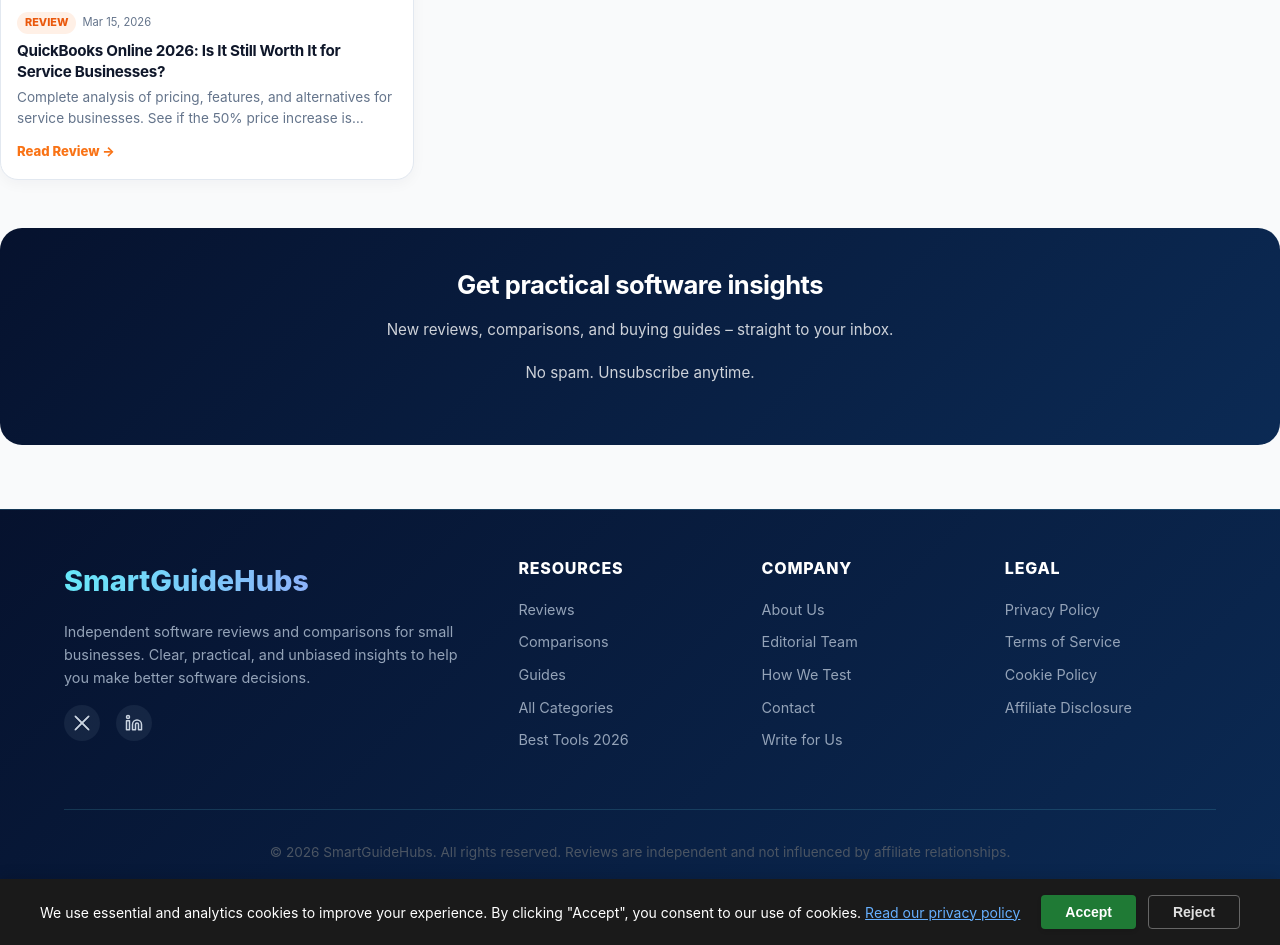
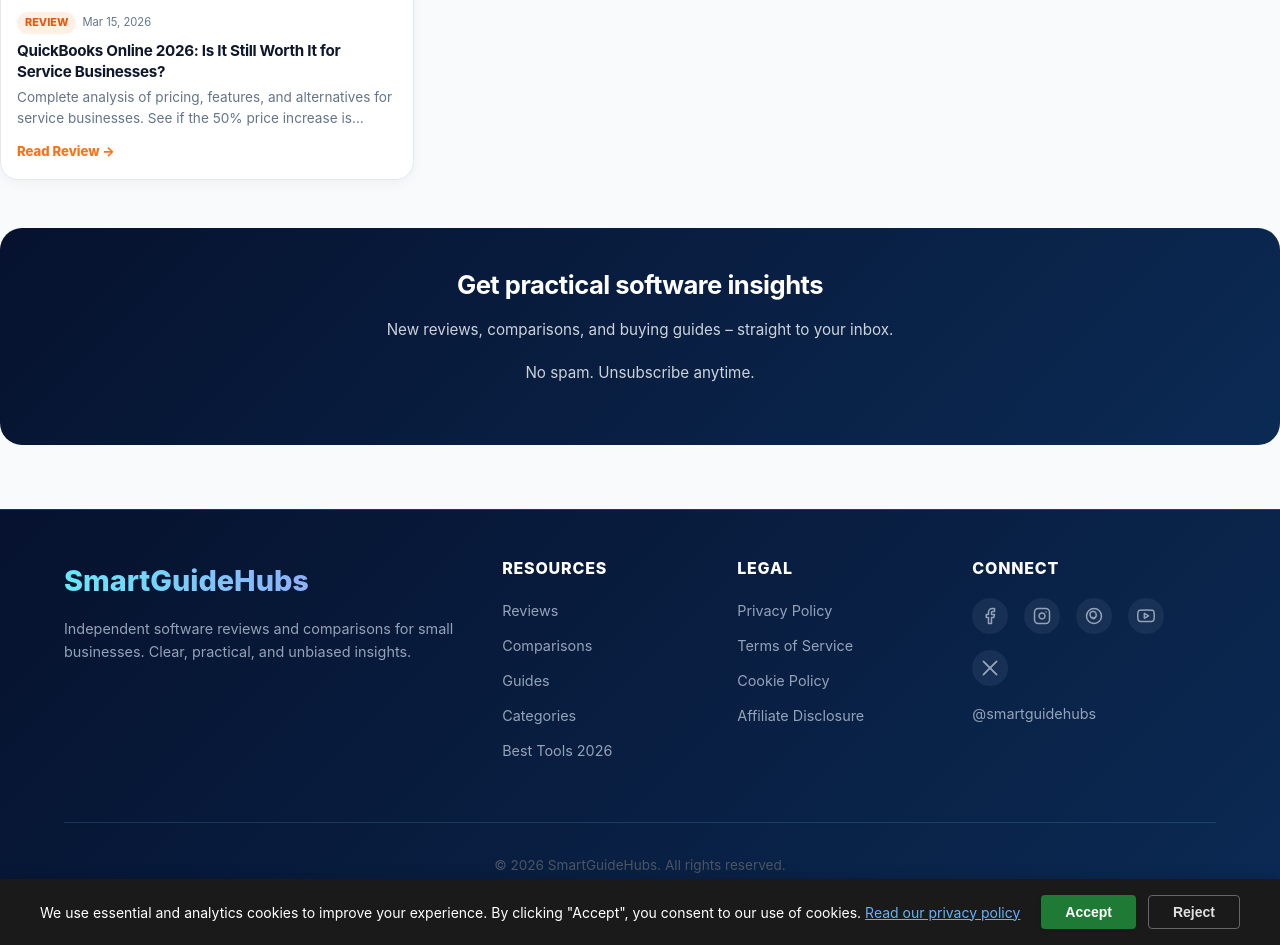
Before and after one commit to Yanniga01/gilliansperkin.github.io, a Jekyll site: the page built from index.md, in a window 1280 px wide and 1400 px high, scrolled down 2726 px, cut to the strip 455-1400 px from the top of the window. Built offline with Jekyll 4.4.1, drawn with Linux system fonts in a browser that asks for light colours.

Commit message:
Update footer.html

```diff
--- a/_includes/footer.html
+++ b/_includes/footer.html
@@ -1,46 +1,26 @@
 <footer class="site-footer">
   <div class="footer-container">
     <div class="footer-grid">
-      <!-- Brand Column -->
-      <div class="footer-brand">
+      <!-- Column 1: About -->
+      <div class="footer-col">
         <div class="footer-logo">SmartGuideHubs</div>
-        <p>Independent software reviews and comparisons for small businesses. Clear, practical, and unbiased insights to help you make better software decisions.</p>
-        <div class="footer-social">
-          <a href="#" class="social-link" aria-label="X (Twitter)" rel="noopener">
-            <svg xmlns="http://www.w3.org/2000/svg" width="18" height="18" viewBox="0 0 24 24" fill="none" stroke="currentColor" stroke-width="2" stroke-linecap="round" stroke-linejoin="round"><path d="M4 4l11.733 11.733M20 4L8.267 15.733M4 20l5.267-5.267M20 20l-5.267-5.267"/><line x1="3" y1="3" x2="21" y2="21"/><line x1="3" y1="21" x2="21" y2="3"/></svg>
-          </a>
-          <a href="#" class="social-link" aria-label="LinkedIn" rel="noopener">
-            <svg xmlns="http://www.w3.org/2000/svg" width="18" height="18" viewBox="0 0 24 24" fill="none" stroke="currentColor" stroke-width="2" stroke-linecap="round" stroke-linejoin="round"><path d="M16 8a6 6 0 0 1 6 6v7h-4v-7a2 2 0 0 0-2-2 2 2 0 0 0-2 2v7h-4v-7a6 6 0 0 1 6-6z"/><rect x="2" y="9" width="4" height="12"/><circle cx="4" cy="4" r="2"/></svg>
-          </a>
-        </div>
+        <p>Independent software reviews and comparisons for small businesses. Clear, practical, and unbiased insights.</p>
       </div>
 
-      <!-- Resources Column -->
-      <div class="footer-links">
+      <!-- Column 2: Resources -->
+      <div class="footer-col">
         <h4>Resources</h4>
         <ul>
           <li><a href="/reviews/">Reviews</a></li>
           <li><a href="/comparisons/">Comparisons</a></li>
           <li><a href="/guides/">Guides</a></li>
-          <li><a href="/categories/">All Categories</a></li>
+          <li><a href="/categories/">Categories</a></li>
           <li><a href="/best-tools/">Best Tools 2026</a></li>
         </ul>
       </div>
 
-      <!-- Company Column -->
-      <div class="footer-links">
-        <h4>Company</h4>
-        <ul>
-          <li><a href="/about/">About Us</a></li>
-          <li><a href="/editorial-team/">Editorial Team</a></li>
-          <li><a href="/how-we-test-software/">How We Test</a></li>
-          <li><a href="/contact/">Contact</a></li>
-          <li><a href="/write-for-us/">Write for Us</a></li>
-        </ul>
-      </div>
-
-      <!-- Legal Column -->
-      <div class="footer-links">
+      <!-- Column 3: Legal -->
+      <div class="footer-col">
         <h4>Legal</h4>
         <ul>
           <li><a href="/privacy/">Privacy Policy</a></li>
@@ -49,20 +29,42 @@
           <li><a href="/disclosure/">Affiliate Disclosure</a></li>
         </ul>
       </div>
+
+      <!-- Column 4: Social -->
+      <div class="footer-col">
+        <h4>Connect</h4>
+        <div class="footer-social">
+          <a href="https://facebook.com/smartguidehubs" class="social-link" target="_blank" rel="noopener" aria-label="Facebook">
+            <svg xmlns="http://www.w3.org/2000/svg" width="18" height="18" viewBox="0 0 24 24" fill="none" stroke="currentColor" stroke-width="2" stroke-linecap="round" stroke-linejoin="round"><path d="M18 2h-3a5 5 0 0 0-5 5v3H7v4h3v8h4v-8h3l1-4h-4V7a1 1 0 0 1 1-1h3z"/></svg>
+          </a>
+          <a href="https://instagram.com/smartguidehubs" class="social-link" target="_blank" rel="noopener" aria-label="Instagram">
+            <svg xmlns="http://www.w3.org/2000/svg" width="18" height="18" viewBox="0 0 24 24" fill="none" stroke="currentColor" stroke-width="2" stroke-linecap="round" stroke-linejoin="round"><rect x="2" y="2" width="20" height="20" rx="5" ry="5"/><path d="M16 11.37A4 4 0 1 1 12.63 8 4 4 0 0 1 16 11.37z"/><line x1="17.5" y1="6.5" x2="17.51" y2="6.5"/></svg>
+          </a>
+          <a href="https://pinterest.com/smartguidehubs" class="social-link" target="_blank" rel="noopener" aria-label="Pinterest">
+            <svg xmlns="http://www.w3.org/2000/svg" width="18" height="18" viewBox="0 0 24 24" fill="none" stroke="currentColor" stroke-width="2" stroke-linecap="round" stroke-linejoin="round"><path d="M9.5 13.5c0 2 2.5 3 4 1 1.5-2 2-4.5 1-6.5-1-2-3.5-3-6-1.5s-2 4.5-1 6.5c1 2 3.5 2.5 5 1"/><circle cx="12" cy="12" r="10"/></svg>
+          </a>
+          <a href="https://youtube.com/@smartguidehubs" class="social-link" target="_blank" rel="noopener" aria-label="YouTube">
+            <svg xmlns="http://www.w3.org/2000/svg" width="18" height="18" viewBox="0 0 24 24" fill="none" stroke="currentColor" stroke-width="2" stroke-linecap="round" stroke-linejoin="round"><path d="M22.54 6.42a2.78 2.78 0 0 0-1.94-2C18.88 4 12 4 12 4s-6.88 0-8.6.46a2.78 2.78 0 0 0-1.94 2A29 29 0 0 0 1 11.75a29 29 0 0 0 .46 5.33A2.78 2.78 0 0 0 3.4 19c1.72.46 8.6.46 8.6.46s6.88 0 8.6-.46a2.78 2.78 0 0 0 1.94-2 29 29 0 0 0 .46-5.25 29 29 0 0 0-.46-5.33z"/><polygon points="9.75 15.02 15.5 11.75 9.75 8.48 9.75 15.02"/></svg>
+          </a>
+          <a href="https://twitter.com/smartguidehubs" class="social-link" target="_blank" rel="noopener" aria-label="X (Twitter)">
+            <svg xmlns="http://www.w3.org/2000/svg" width="18" height="18" viewBox="0 0 24 24" fill="none" stroke="currentColor" stroke-width="2" stroke-linecap="round" stroke-linejoin="round"><path d="M4 4l11.733 11.733M20 4L8.267 15.733M4 20l5.267-5.267M20 20l-5.267-5.267"/><line x1="3" y1="3" x2="21" y2="21"/><line x1="3" y1="21" x2="21" y2="3"/></svg>
+          </a>
+        </div>
+        <p class="footer-handle">@smartguidehubs</p>
+      </div>
     </div>
 
     <div class="footer-bottom">
-      <p>&copy; {{ site.time | date: "%Y" }} SmartGuideHubs. All rights reserved. Reviews are independent and not influenced by affiliate relationships.</p>
+      <p>&copy; {{ site.time | date: "%Y" }} SmartGuideHubs. All rights reserved.</p>
       <div class="footer-bottom-links">
         <a href="/sitemap.xml">Sitemap</a>
-        <a href="/accessibility/">Accessibility</a>
+        <a href="/contact/">Contact</a>
       </div>
     </div>
   </div>
 </footer>
 
 <style>
-  /* Footer styles – matches homepage premium design */
   .site-footer {
     background: linear-gradient(135deg, #06122e 0%, #0b2a54 100%);
     color: #cbd5e1;
@@ -77,29 +79,55 @@
   }
   .footer-grid {
     display: grid;
-    grid-template-columns: 2fr 1fr 1fr 1fr;
+    grid-template-columns: 2fr 1fr 1fr 1.2fr;
     gap: 2rem;
     margin-bottom: 3rem;
   }
   .footer-logo {
     font-size: 1.8rem;
     font-weight: 800;
-    margin-bottom: 1rem;
+    margin-bottom: 0.8rem;
     background: linear-gradient(90deg, #67e8f9, #a78bfa);
     -webkit-background-clip: text;
     -webkit-text-fill-color: transparent;
     background-clip: text;
   }
-  .footer-brand p {
+  .footer-col p {
     font-size: 0.9rem;
     line-height: 1.6;
-    margin-bottom: 1rem;
     color: #94a3b8;
+    margin: 0;
+  }
+  .footer-col h4 {
+    font-size: 1rem;
+    font-weight: 800;
+    letter-spacing: 0.05em;
+    text-transform: uppercase;
+    margin-bottom: 1.2rem;
+    color: #fff;
+  }
+  .footer-col ul {
+    list-style: none;
+    padding: 0;
+    margin: 0;
+  }
+  .footer-col li {
+    margin-bottom: 0.6rem;
+  }
+  .footer-col a {
+    color: #94a3b8;
+    text-decoration: none;
+    font-size: 0.9rem;
+    transition: color 0.15s;
+  }
+  .footer-col a:hover {
+    color: #67e8f9;
   }
   .footer-social {
     display: flex;
     gap: 1rem;
-    margin-top: 1rem;
+    flex-wrap: wrap;
+    margin-bottom: 1rem;
   }
   .social-link {
     display: inline-flex;
@@ -117,30 +145,10 @@
     color: #0b2a54;
     transform: translateY(-2px);
   }
-  .footer-links h4 {
-    font-size: 1rem;
-    font-weight: 800;
-    letter-spacing: 0.05em;
-    text-transform: uppercase;
-    margin-bottom: 1.2rem;
-    color: #fff;
-  }
-  .footer-links ul {
-    list-style: none;
-    padding: 0;
-    margin: 0;
-  }
-  .footer-links li {
-    margin-bottom: 0.6rem;
-  }
-  .footer-links a {
-    color: #94a3b8;
-    text-decoration: none;
-    font-size: 0.9rem;
-    transition: color 0.15s;
-  }
-  .footer-links a:hover {
+  .footer-handle {
+    font-size: 0.8rem;
     color: #67e8f9;
+    margin-top: 0.5rem;
   }
   .footer-bottom {
     text-align: center;
@@ -165,21 +173,26 @@
     color: #67e8f9;
   }
 
+  @media (max-width: 1024px) {
+    .footer-grid {
+      grid-template-columns: repeat(2, 1fr);
+      gap: 2rem;
+    }
+  }
   @media (max-width: 768px) {
     .footer-grid {
       grid-template-columns: 1fr;
+      text-align: center;
       gap: 2rem;
-      text-align: center;
     }
     .footer-social {
       justify-content: center;
     }
-    .footer-links h4 {
-      margin-bottom: 0.8rem;
+    .footer-logo {
+      text-align: center;
     }
-    .footer-bottom-links {
-      flex-direction: column;
-      gap: 0.5rem;
+    .footer-handle {
+      text-align: center;
     }
   }
 </style>
```
